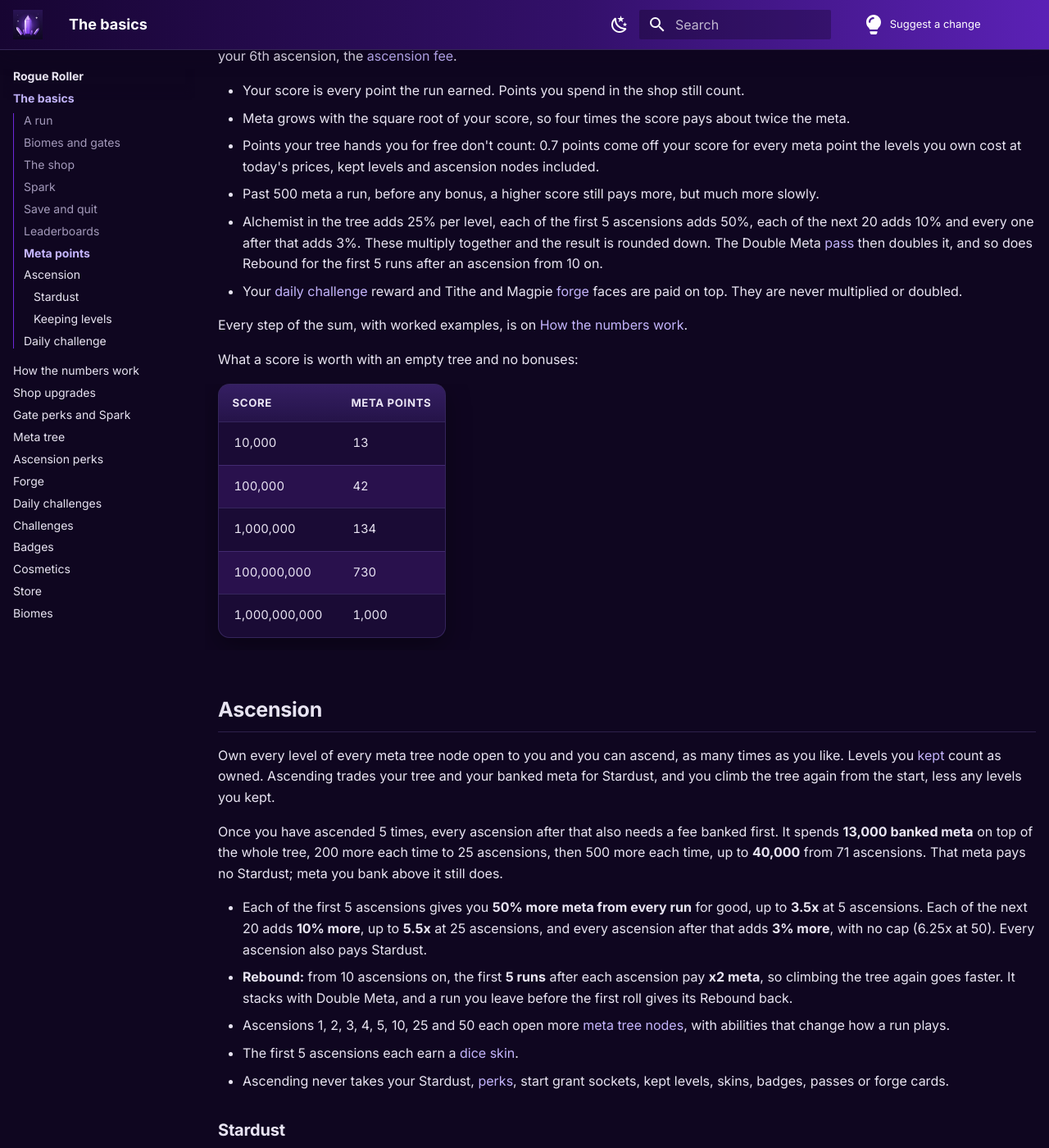
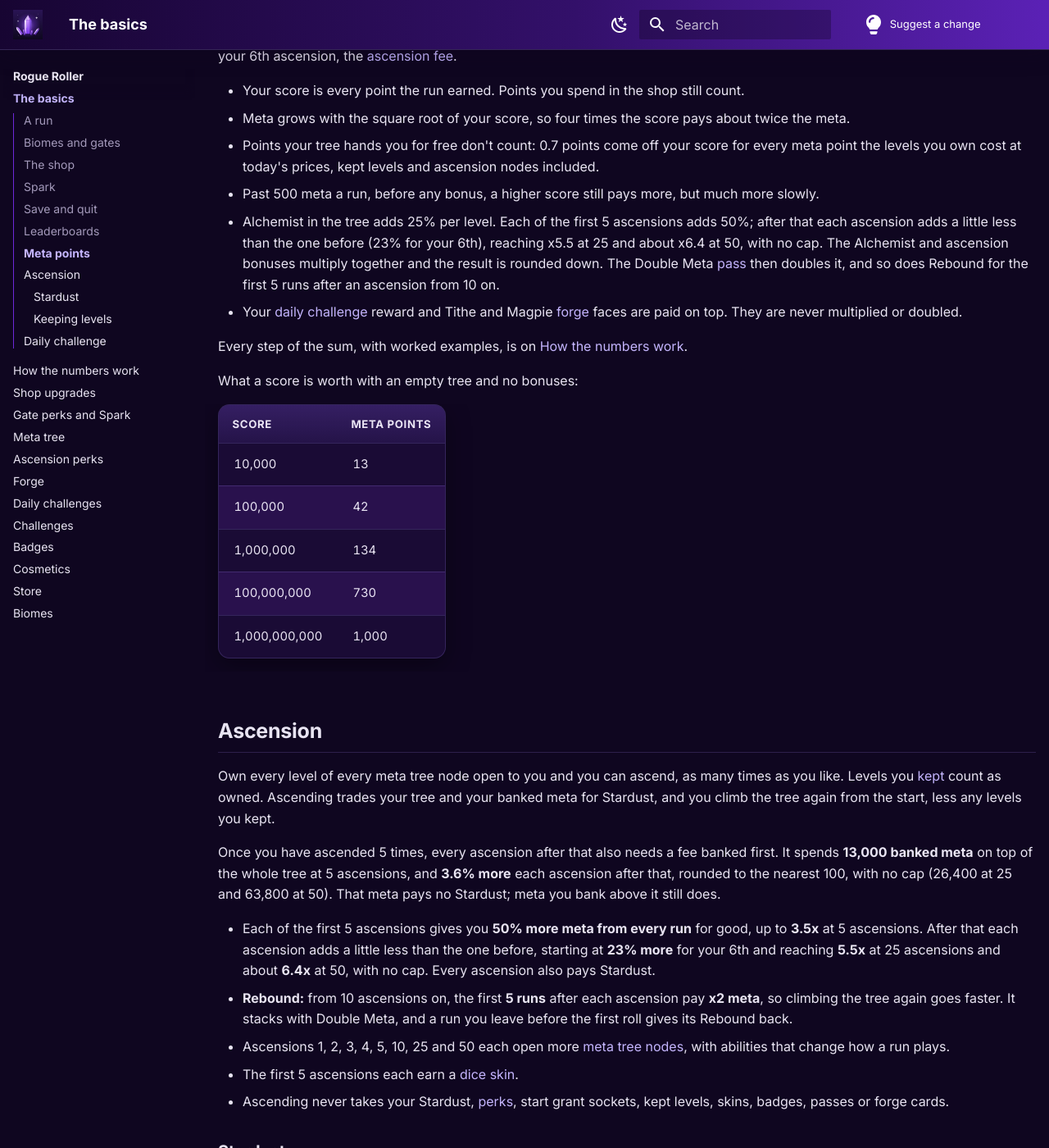
Before and after one commit to WindingDuke77/amethyst-arcade-wiki, an MkDocs documentation site: the page built from docs/rogue-roller/basics.md, in a window 1280 px wide and 1400 px high, scrolled down 3628 px. Shown: the whole window at 82% size. Built offline with MkDocs 1.6.1 and Material for MkDocs 9.7.7, drawn with Linux system fonts in a browser that asks for light colours; comment, search, counter and statistics services are not loaded; some of the changed text lies outside the part shown.

Commit message:
Rogue Roller 3.2.0: ascension multiplier on a log with no cap, fee growing 3.6% an ascension
Co-Authored-By: Claude Opus 5.5 <noreply@anthropic.com>

```diff
--- a/docs/rogue-roller/basics.md
+++ b/docs/rogue-roller/basics.md
@@ -82,7 +82,7 @@ When a run ends, your score turns into meta points. Spend them on the [meta tree
 - Meta grows with the square root of your score, so four times the score pays about twice the meta.
 - Points your tree hands you for free don't count: 0.7 points come off your score for every meta point the levels you own cost at today's prices, kept levels and ascension nodes included.
 - Past 500 meta a run, before any bonus, a higher score still pays more, but much more slowly.
-- Alchemist in the tree adds 25% per level, each of the first 5 ascensions adds 50%, each of the next 20 adds 10% and every one after that adds 3%. These multiply together and the result is rounded down. The Double Meta [pass](store.md) then doubles it, and so does Rebound for the first 5 runs after an ascension from 10 on.
+- Alchemist in the tree adds 25% per level. Each of the first 5 ascensions adds 50%; after that each ascension adds a little less than the one before (23% for your 6th), reaching x5.5 at 25 and about x6.4 at 50, with no cap. The Alchemist and ascension bonuses multiply together and the result is rounded down. The Double Meta [pass](store.md) then doubles it, and so does Rebound for the first 5 runs after an ascension from 10 on.
 - Your [daily challenge](daily-challenges.md) reward and Tithe and Magpie [forge](forge.md) faces are paid on top. They are never multiplied or doubled.
 
 Every step of the sum, with worked examples, is on [How the numbers work](formulas.md#meta-points-from-a-run).
@@ -101,9 +101,9 @@ What a score is worth with an empty tree and no bonuses:
 
 Own every level of every meta tree node open to you and you can ascend, as many times as you like. Levels you [kept](#keeping-levels) count as owned. Ascending trades your tree and your banked meta for Stardust, and you climb the tree again from the start, less any levels you kept.
 
-Once you have ascended 5 times, every ascension after that also needs a fee banked first. It spends **13,000 banked meta** on top of the whole tree, 200 more each time to 25 ascensions, then 500 more each time, up to **40,000** from 71 ascensions. That meta pays no Stardust; meta you bank above it still does.
+Once you have ascended 5 times, every ascension after that also needs a fee banked first. It spends **13,000 banked meta** on top of the whole tree at 5 ascensions, and **3.6% more** each ascension after that, rounded to the nearest 100, with no cap (26,400 at 25 and 63,800 at 50). That meta pays no Stardust; meta you bank above it still does.
 
-- Each of the first 5 ascensions gives you **50% more meta from every run** for good, up to **3.5x** at 5 ascensions. Each of the next 20 adds **10% more**, up to **5.5x** at 25 ascensions, and every ascension after that adds **3% more**, with no cap (6.25x at 50). Every ascension also pays Stardust.
+- Each of the first 5 ascensions gives you **50% more meta from every run** for good, up to **3.5x** at 5 ascensions. After that each ascension adds a little less than the one before, starting at **23% more** for your 6th and reaching **5.5x** at 25 ascensions and about **6.4x** at 50, with no cap. Every ascension also pays Stardust.
 - **Rebound:** from 10 ascensions on, the first **5 runs** after each ascension pay **x2 meta**, so climbing the tree again goes faster. It stacks with Double Meta, and a run you leave before the first roll gives its Rebound back.
 - Ascensions 1, 2, 3, 4, 5, 10, 25 and 50 each open more [meta tree nodes](meta-tree.md#ascension-nodes), with abilities that change how a run plays.
 - The first 5 ascensions each earn a [dice skin](cosmetics.md).
@@ -131,9 +131,9 @@ What an ascension pays with every node open to you bought, the fee banked and no
 | 3 | 69,268 | - | 1,974 |
 | 4 | 81,218 | - | 2,169 |
 | 5 | 92,318 | 13,000 | 2,348 |
-| 10 | 109,418 | 14,000 | 3,627 |
-| 25 | 129,018 | 17,000 | 4,348 |
-| 50 | 169,018 | 29,500 | 6,179 |
+| 10 | 109,418 | 15,500 | 3,627 |
+| 25 | 129,018 | 26,400 | 4,348 |
+| 50 | 169,018 | 63,800 | 6,179 |
 
 ### Keeping levels
 
```
Also changed, not shown: docs/rogue-roller/formulas.md (+11 -9 lines).
